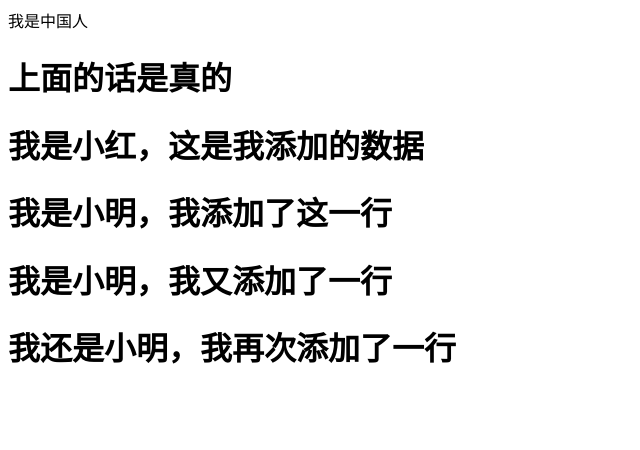
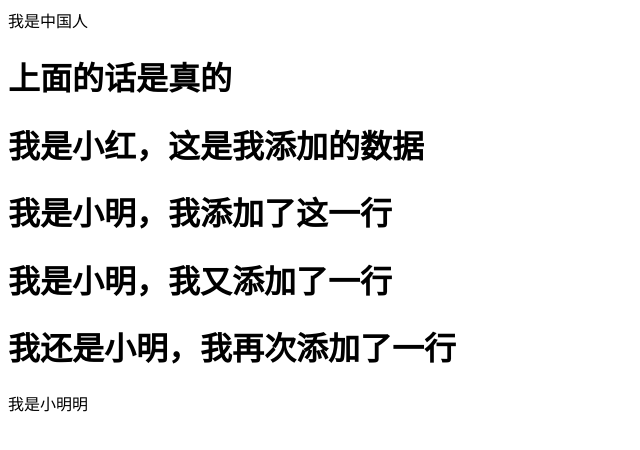
Before and after one commit to ZXR114/test119, a plain HTML site: page index.html in a window 1280 px wide. Shown: the whole page, without its empty margins (0-640 px from the left). Drawn offline with Linux system fonts and the light colour scheme.

Commit message:
小明明

```diff
--- a/index.html
+++ b/index.html
@@ -11,5 +11,6 @@
 	<h1>我是小明，我添加了这一行</h1>
 	<h1>我是小明，我又添加了一行</h1>
 	<h1>我还是小明，我再次添加了一行</h1>
+	<p>我是小明明</p>
 </body>
 </html>
```
